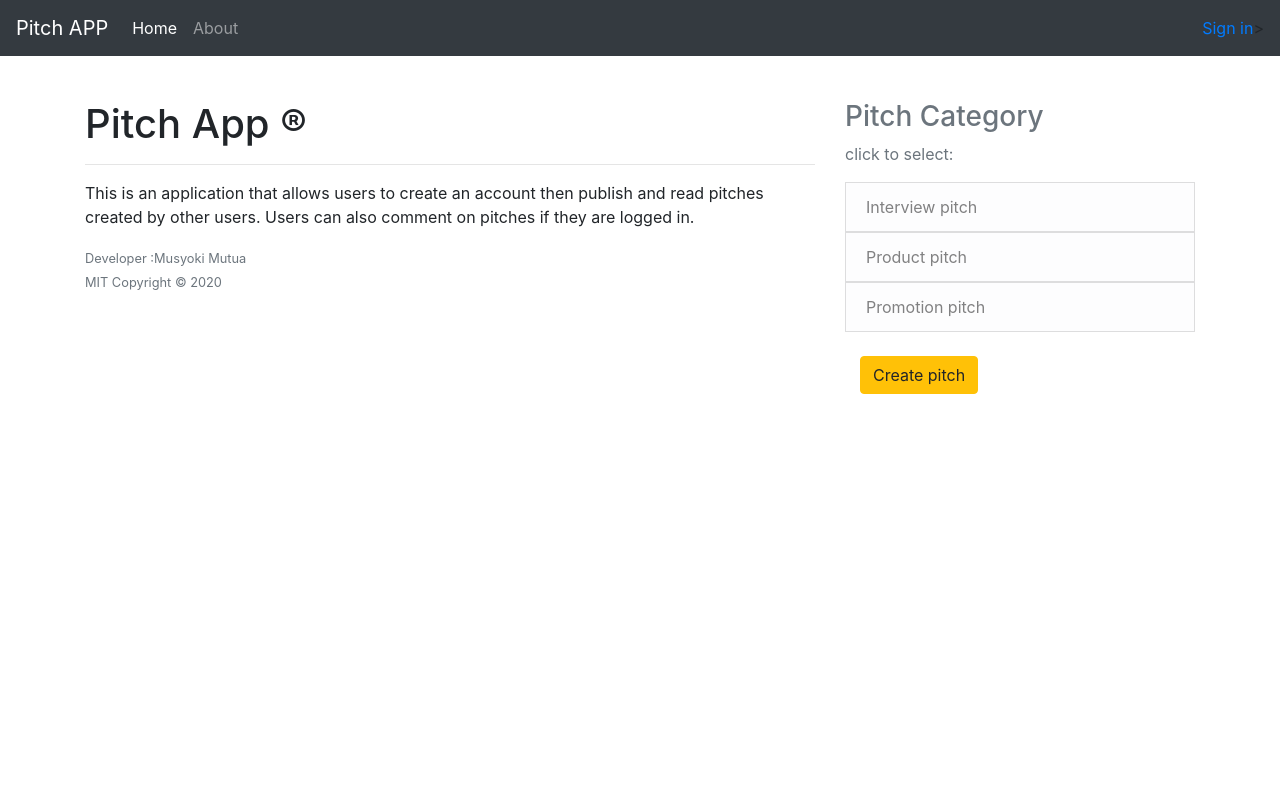
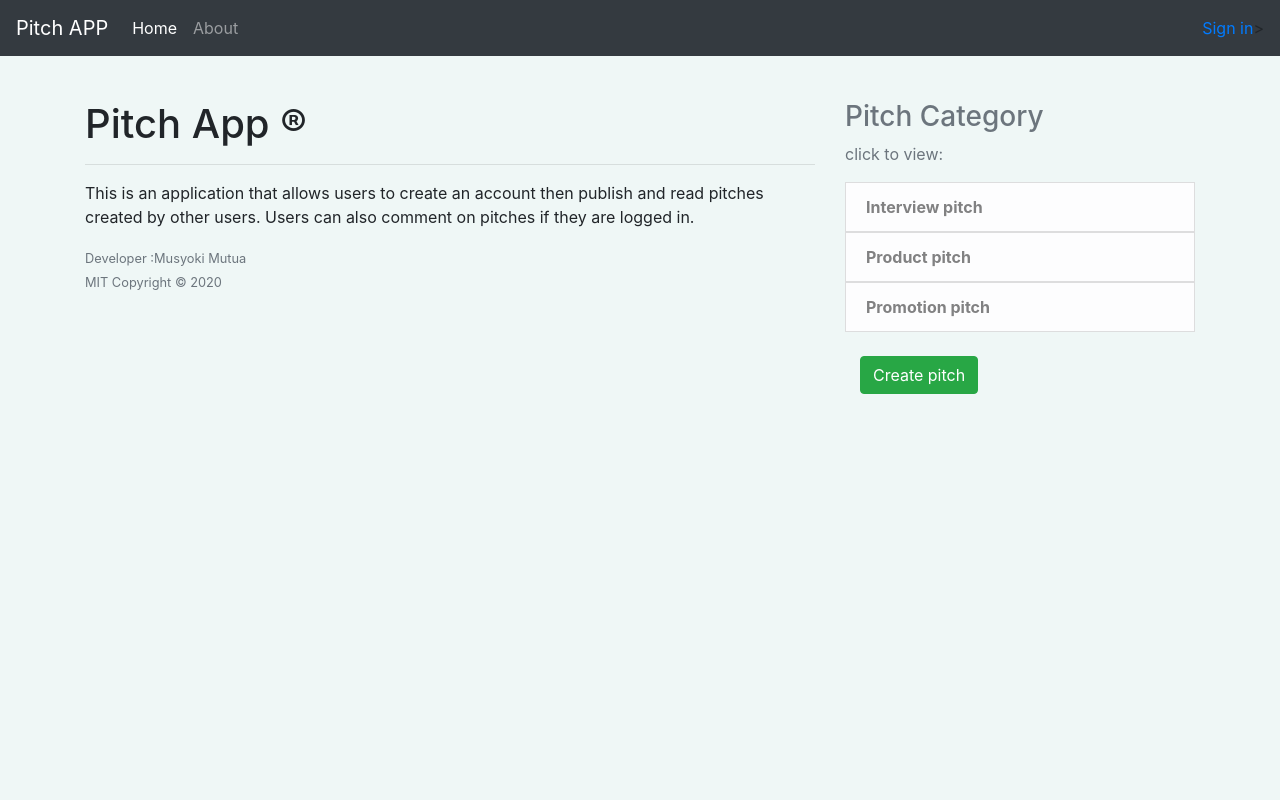
Before and after one commit to msyoki/Pitch-App, a Flask app: page /about in a window 1280 px wide. Run offline with Flask 2, Linux system fonts and the light colour scheme; some libraries are stand-ins or nearby versions.

Commit message:
add style

```diff
--- a/app/static/css/index.css
+++ b/app/static/css/index.css
@@ -2,14 +2,20 @@ main{
     padding-top: 100px;
 }
 
+nav{
+    padding: 20px;
+}
 body, html {
     height: 100%;
+}
+body{
+    background-color: #eff7f6;
 }
 
 /* The hero image */
 .hero-image {
   /* Use "linear-gradient" to add a darken background effect to the image (photographer.jpg). This will make the text easier to read */
-  background-image: linear-gradient(rgba(0, 0, 0, 0.5), rgba(0, 0, 0, 0.5)), url("https://images.pexels.com/photos/275226/pexels-photo-275226.jpeg?auto=compress&cs=tinysrgb&dpr=2&h=650&w=940");
+  background-image: linear-gradient(rgba(0, 0, 0, 0.5), rgba(0, 0, 0, 0.5)), url("https://images.pexels.com/photos/2293546/pexels-photo-2293546.jpeg?auto=compress&cs=tinysrgb&dpr=2&h=650&w=940");
 
   /* Set a specific height */
   height: 100%;
@@ -19,7 +25,8 @@ body, html {
   background-repeat: no-repeat;
   background-size: cover;
   border-radius: 25px;
-  opacity:0.8;
+  opacity:0.9;
+  box-shadow: 10px 10px 5px grey;
 }
 
 /* Place text in the middle of the image */
--- a/app/templates/base.html
+++ b/app/templates/base.html
@@ -26,7 +26,7 @@
                 <ul class="nav navbar-nav navbar-right">
                     {% if current_user.is_authenticated %}
                     <li style="color:white;padding:15px;">{{current_user.username}}</li>
-                    <li><a href="{{url_for('auth.logout')}}">Sign out</a></li>
+                    <li><a style="color:#f6d55c;" href="{{url_for('auth.logout')}}">Sign out</a></li>
                     {% else %}
                     <li><a href="{{url_for('auth.login')}}">Sign in</a></li>
                     {%endif%}
@@ -51,15 +51,15 @@
             <div class="col-md-4">
                 <div class="content-section">
                     <h3 class="text-muted">Pitch Category</h3>
-                    <p class='text-muted'>click to select:
+                    <p class='text-muted'>click to view:
                         <ul class="list-group">
-                            <a href="{{url_for('main.interview_pitches')}}" ><li class="list-group-item list-group-item-light">Interview pitch</li></a>
-                            <a href="{{url_for('main.product_pitches')}}"><li class="list-group-item list-group-item-light">Product pitch</li></a>
-                            <a href="{{url_for('main.promotion_pitches')}}"><li class="list-group-item list-group-item-light">Promotion pitch</li></a>
+                            <a style="font-weight: bold;" href="{{url_for('main.interview_pitches')}}" ><li class="list-group-item list-group-item-light">Interview pitch</li></a>
+                            <a style="font-weight: bold;" href="{{url_for('main.product_pitches')}}"><li class="list-group-item list-group-item-light">Product pitch</li></a>
+                            <a style="font-weight: bold;" href="{{url_for('main.promotion_pitches')}}"><li class="list-group-item list-group-item-light">Promotion pitch</li></a>
                         </ul>
                         <br>
                         <div class="container" style="padding-bottom: 20px;">
-                            <a href="{{url_for('main.new_pitch')}}" class="btn btn-warning">Create pitch</a>
+                            <a href="{{url_for('main.new_pitch')}}" class="btn btn-success">Create pitch</a>
                         </div>
                     </p>
                 </div>
--- a/app/templates/index.html
+++ b/app/templates/index.html
@@ -5,7 +5,7 @@
 <div class="hero-image">
   <div class="hero-text">
     <h1>Welcome <br> to <br> One Minute Pitch</h1>
-    <p>"How great is your pitch?"<br>Post your pitch to get reviews and comments</p>
+    <p>"How great is your pitch?"<br>Post your pitch here and get reviews and comments</p>
 
   </div>
 </div>
```
